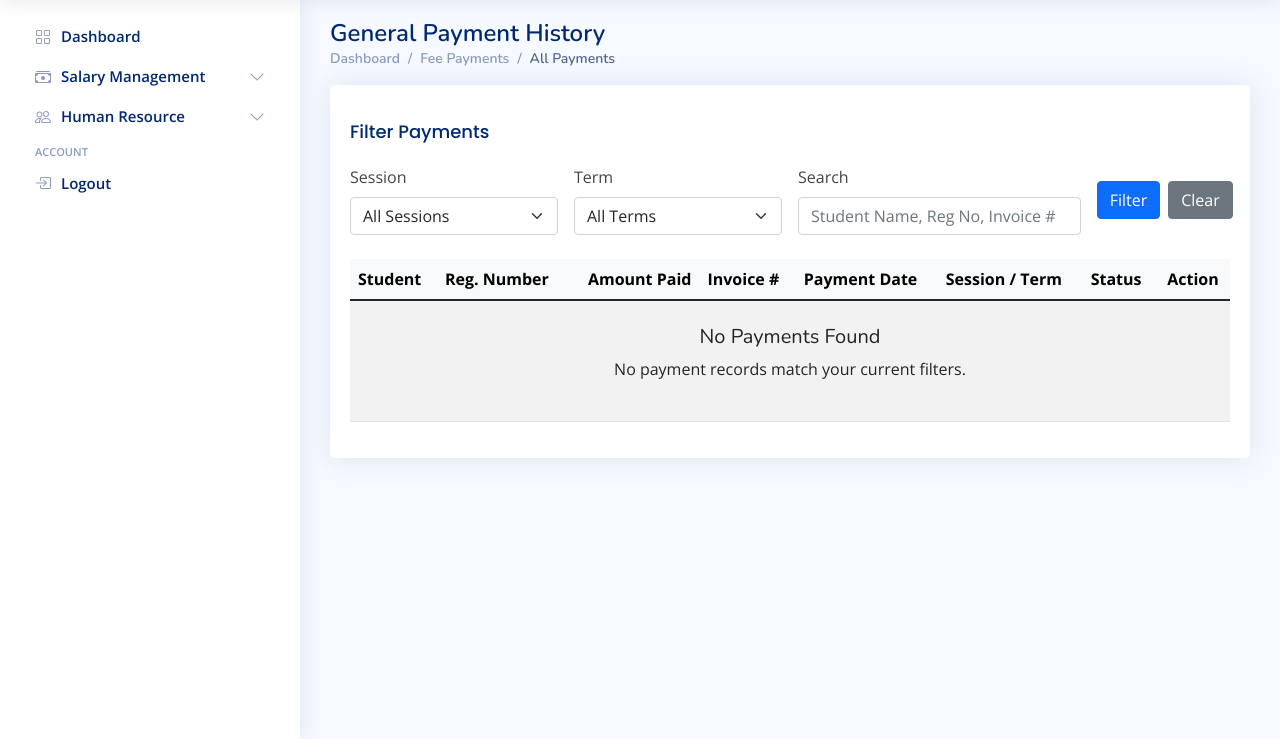
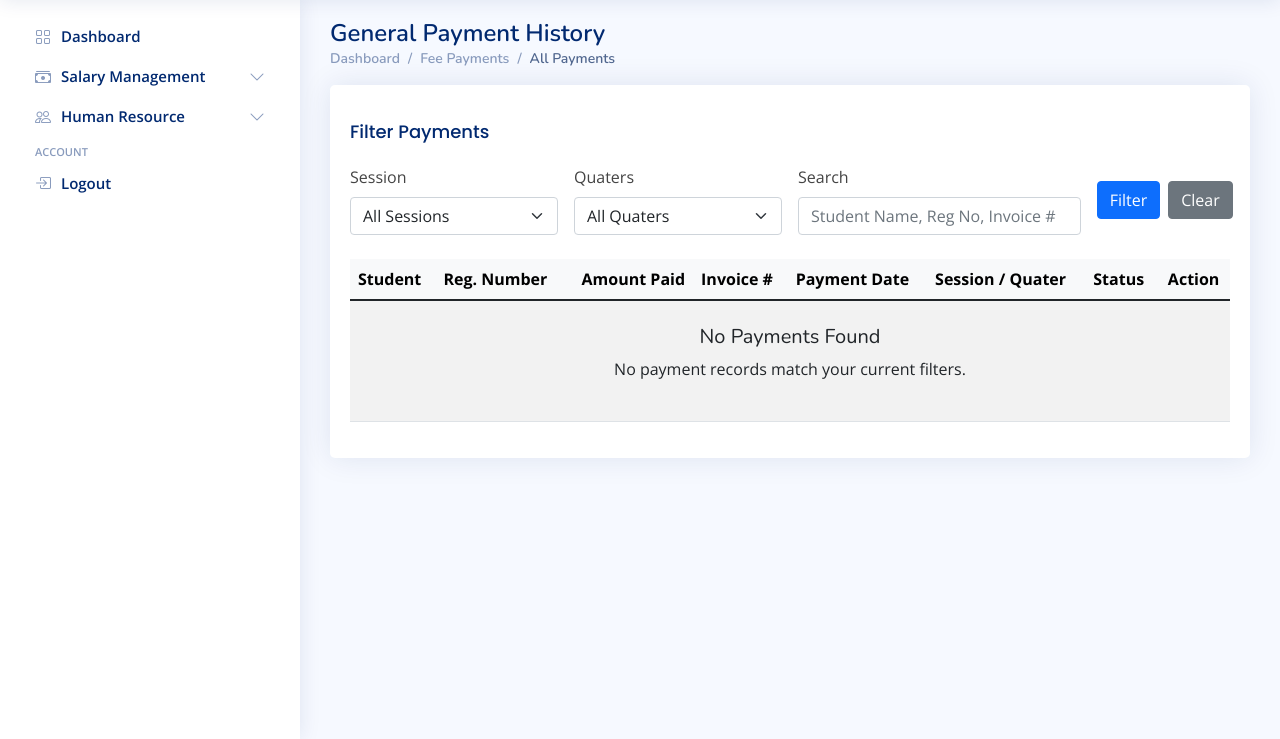
Before and after one commit to Ziko278/ics, a Django app: template finance/templates/finance/payment/payment_index.html in a window 1280 px wide. Shown: the part 61-800 px from the top of the page. Run offline with Django 3.2, Linux system fonts and the light colour scheme; the template is opened without the code that fills it, so the values that code supplies are empty; parts of the project's set-up code (start-up, migrations or seed data) failed here and were passed over; some libraries are stand-ins or nearby versions.

Commit message:
finance changes

```diff
--- a/finance/templates/finance/payment/payment_index.html
+++ b/finance/templates/finance/payment/payment_index.html
@@ -30,9 +30,9 @@
                 </select>
             </div>
             <div class="col-md-3">
-                <label for="term-filter" class="form-label">Term</label>
+                <label for="term-filter" class="form-label">Quaters</label>
                 <select name="term" id="term-filter" class="form-select">
-                    <option value="">All Terms</option>
+                    <option value="">All Quaters</option>
                     {% for term in term_list %}
                         <option value="{{ term.pk }}" {% if current_term_id == term.pk|stringformat:"s" %}selected{% endif %}>
                             {{ term.name|title }}
@@ -60,7 +60,7 @@
                         <th class="text-end">Amount Paid</th>
                         <th>Invoice #</th>
                         <th>Payment Date</th>
-                        <th>Session / Term</th>
+                        <th>Session / Quater</th>
                         <th>Status</th>
                         <th class="text-center">Action</th>
                     </tr>
--- a/finance/views.py
+++ b/finance/views.py
@@ -742,11 +742,6 @@ class InvoiceDetailView(LoginRequiredMixin, PermissionRequiredMixin, CreateView)
         context['invoice'] = self.invoice
         context['payments'] = self.invoice.payments.all().order_by('-date')
         return context
-
-    def get_form_kwargs(self):
-        kwargs = super().get_form_kwargs()
-        kwargs['invoice'] = get_object_or_404(InvoiceModel, pk=self.kwargs['pk'])
-        return kwargs
 
     def form_valid(self, form):
         invoice = get_object_or_404(InvoiceModel, pk=self.kwargs['pk'])
```
